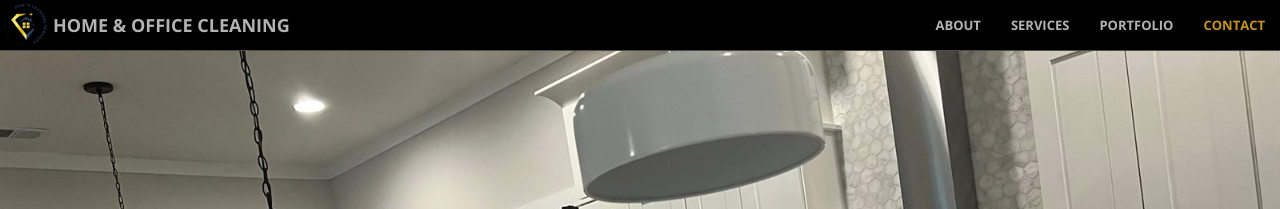
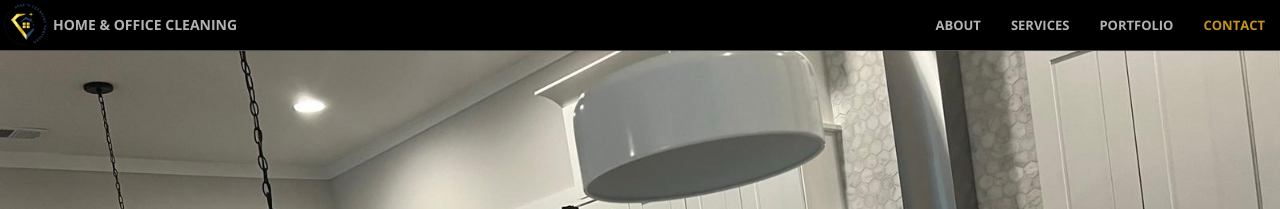
Before and after one commit to annes-cleaning/portfolio-site, a Jekyll site: the page built from index.html, in a window 1280 px wide. Shown: the top 209 px of the page. Built offline with Jekyll 4.4.1, drawn with Linux system fonts in a browser that asks for light colours.

Commit message:
fix navbar, change text color

```diff
--- a/_sass/_base.scss
+++ b/_sass/_base.scss
@@ -88,6 +88,13 @@ aside {
     @include sans-serif-font;
     @include transition-all;
     .navbar-header .navbar-brand {
+    	padding-left: 0px;
+    	padding-right: 0px;
+
+    	margin-left: 0px;
+    	margin-right: 0px;
+
+    	font-size: 14px;
         color: $theme-primary;
         @include sans-serif-font;
         font-weight: 700;
```
